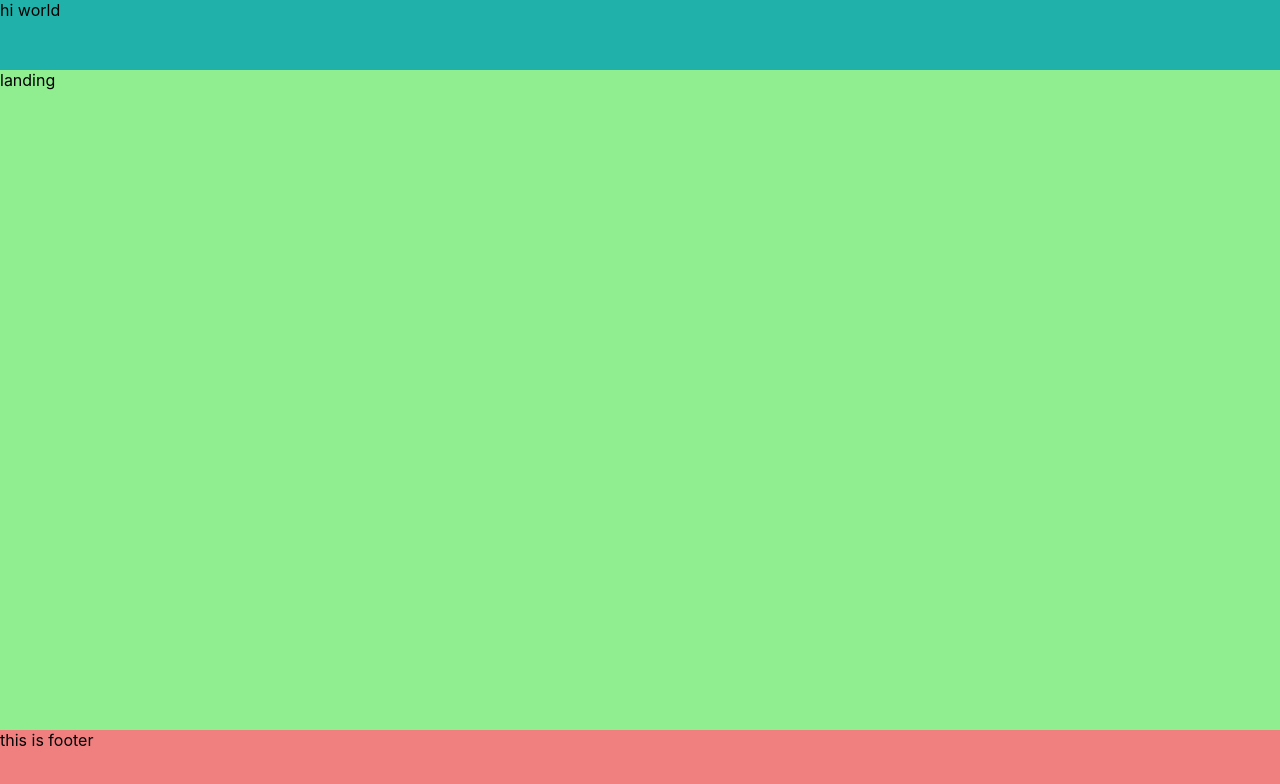
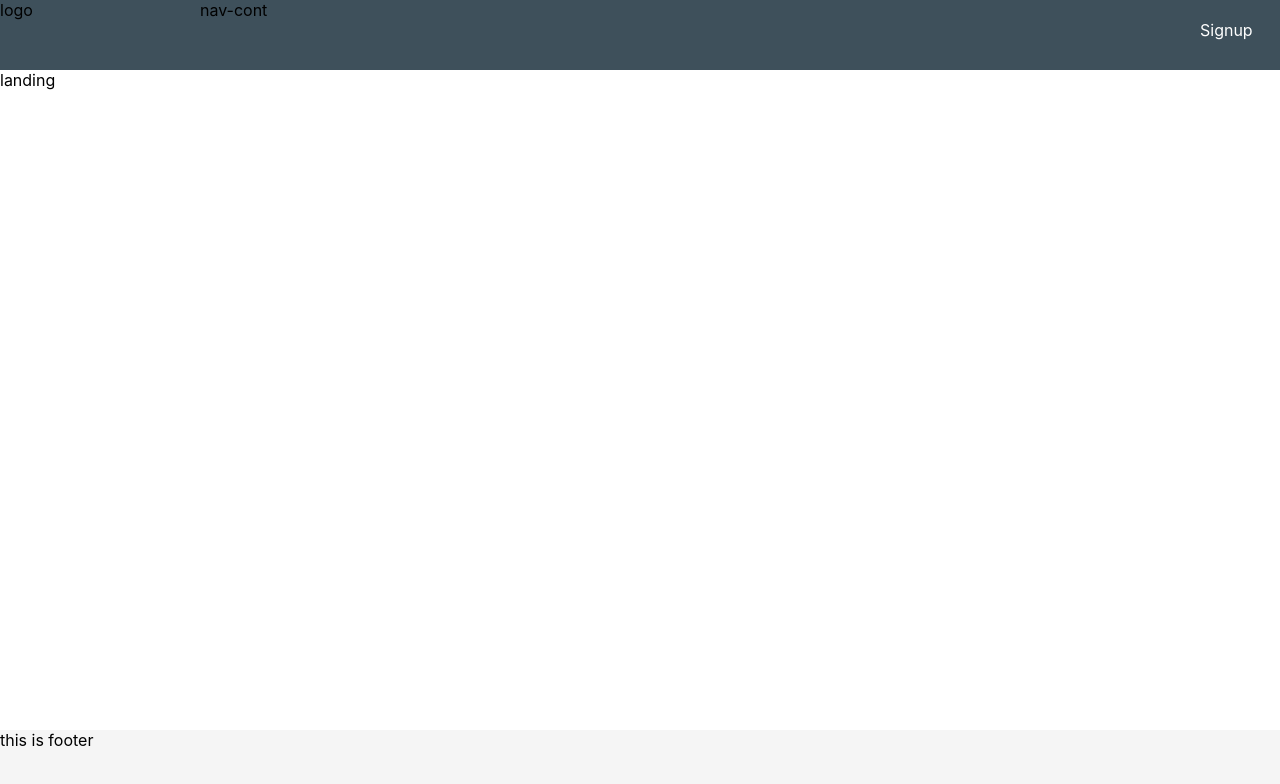
Before and after one commit to mauri1789/aws-journey, a React (Create React App) app in the folder journey-web/: page / in a window 1280 px wide. Shown: the top 784 px of the page. Built offline with nearby package versions, Linux system fonts and the light colour scheme.

Commit message:
added signup button

```diff
--- a/journey-web/src/App.scss
+++ b/journey-web/src/App.scss
@@ -18,11 +18,11 @@ $header-height:70px;
     background-color: lightgreen;
     .content {
       flex: 1 0 0;
-      background-color: lightgreen;
+      background-color: white;
     }
     .footer {
       flex: 0 0 70px;
-      background-color: lightcoral;
+      background-color: whitesmoke;
     }
   }
 }
--- a/journey-web/src/views/Header.scss
+++ b/journey-web/src/views/Header.scss
@@ -1,5 +1,30 @@
 .header {
+    display: flex;
     position: fixed;
-    background-color: lightseagreen;
+    background-color: hsl(203, 19, 30);
     width: 100%;
+    .logo-cont {
+        flex: 0 0 200px;
+    }
+    .nav-cont {
+        flex: 1 0 0;
+    }
+    .user-buttons {
+        display: flex;
+        align-items: center;
+        padding-right: 30px;
+        flex-direction: row-reverse;
+        flex: 1 0 0;
+    }
 }
+
+.header-button {
+    color: white;
+    // border: 2px solid white;
+    height: 30px;
+    width: 50px;
+    cursor: pointer;
+    &:hover {
+        color: hsl(81, 54%, 85%);
+    }
+}
--- a/journey-web/src/views/Header.tsx
+++ b/journey-web/src/views/Header.tsx
@@ -10,9 +10,26 @@ import {
 function Header() {
     return (
       <div className="header">
-        hi world
+        <div className="logo-cont">
+          logo
+        </div>
+        <div className="nav-cont">
+          nav-cont
+        </div>
+        <div className="user-buttons">
+          <HeaderButton text="Signup" />
+        </div>
       </div>
     );
   }
+interface HeaderButtonProps {text: string}
+function HeaderButton({text}:HeaderButtonProps) {
+
+  return (
+    <div className="header-button">
+        {text}
+    </div>
+  )
+}
 
   export default Header;
```
